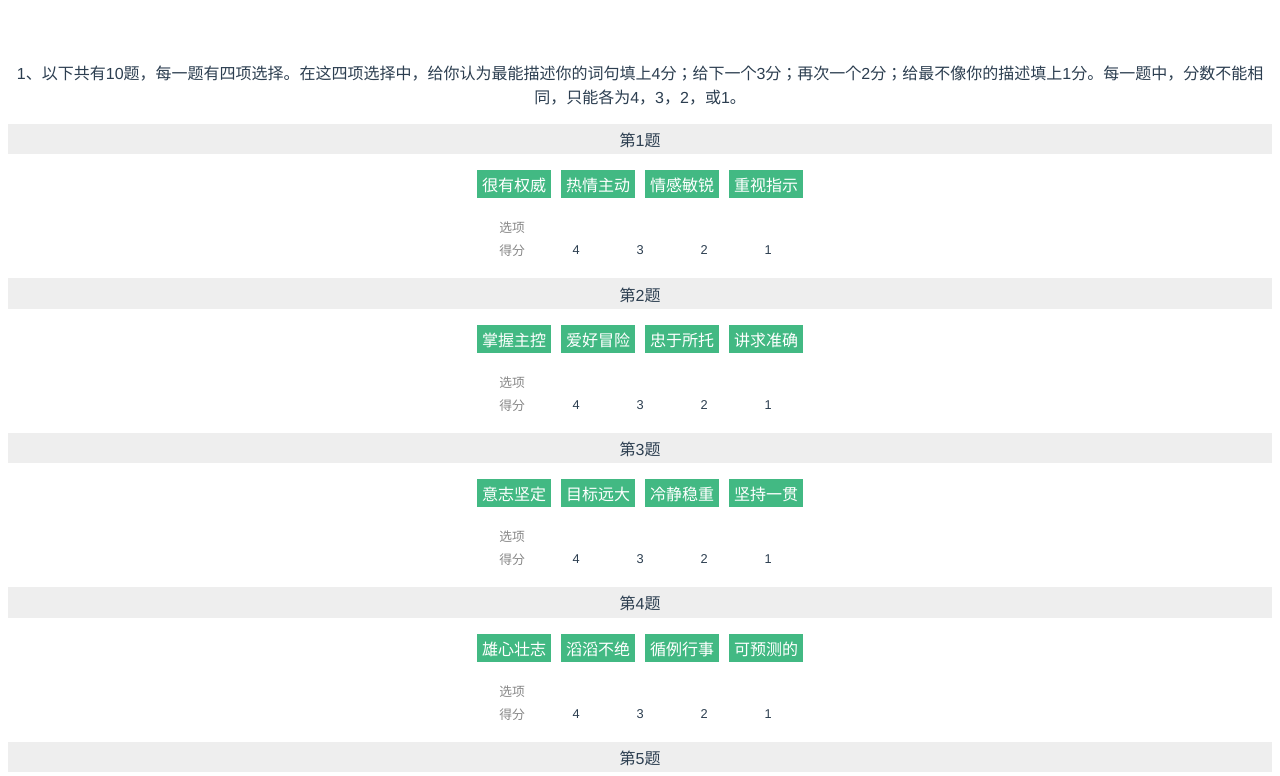
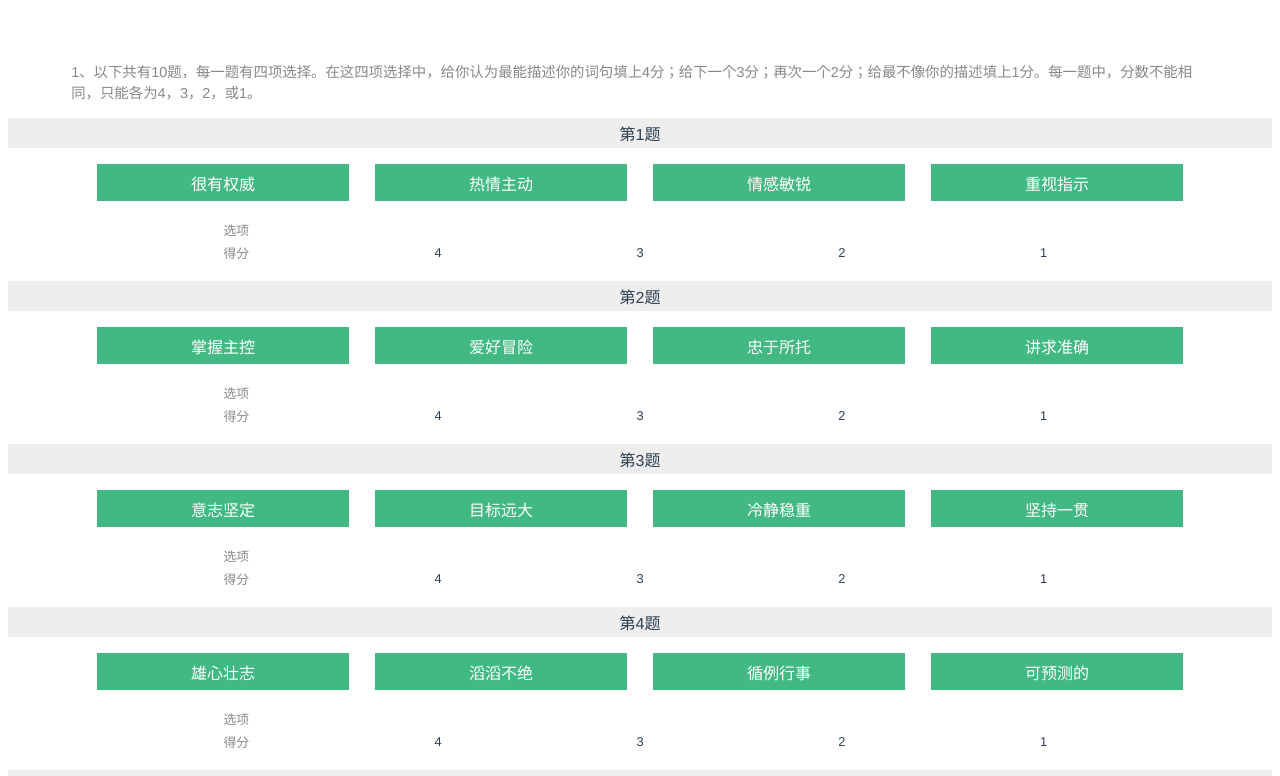
Before and after one commit to YosefYuan/disc, a Vue app: page /#/ in a window 1280 px wide. Shown: the top 776 px of the page. Built offline with nearby package versions, Linux system fonts and the light colour scheme.

Commit message:
0409 finished 03

```diff
--- a/src/App.vue
+++ b/src/App.vue
@@ -12,7 +12,7 @@ export default {
 
 <style>
 #app {
-  font-family: "微软雅黑","Avenir", Helvetica, Arial, sans-serif;
+  font-family: "microsoft YaHei","Avenir", Helvetica, Arial, sans-serif;
   -webkit-font-smoothing: antialiased;
   -moz-osx-font-smoothing: grayscale;
   text-align: center;
--- a/src/components/base/select.vue
+++ b/src/components/base/select.vue
@@ -45,7 +45,7 @@ export default {
         const scoreObj = this.getScore();
         // console.log(scoreObj);
         this.$emit("get-score", scoreObj);
-      }else{
+      } else {
         const scoreNullObj = {
           indexNum: this.item.indexNum,
           eachScore: null
@@ -82,12 +82,16 @@ ul {
 }
 li {
   display: inline-block;
-  margin: 0 5px;
+  margin: 0px 1%;
+  width: 20%;
 }
 .selection li {
-  background: #42b983;
-  padding: 2px 5px;
+  background: #42b982;
+  padding: 0.5% 1%;
   color: #fff;
+  -webkit-box-sizing: border-box;
+  box-sizing: border-box;
+  max-height: 50px;
 }
 li.added {
   background: #888;
@@ -97,6 +101,7 @@ p {
 }
 .result {
   margin: 0 auto;
+  width: 80%;
 }
 .result td {
   min-width: 60px;
@@ -114,7 +119,7 @@ p {
   background: #42b983;
   color: #fff;
   width: 30%;
-  max-width: 100px;
+  max-width: 200px;
   margin: 20px auto;
   padding: 3px;
   font-weight: bold;
--- a/src/components/index.vue
+++ b/src/components/index.vue
@@ -1,6 +1,6 @@
 <template>
   <div>
-    <p>{{ msg }}</p>
+    <p class="ques-title">{{ msg }}</p>
     <template v-for="(v, i) in selectionData">
       <div :key="i">
         <p :key="i" class="quesNum">第{{i + 1}}题</p>
@@ -10,9 +10,12 @@
       </div>
     </template>
     <a @click="submitFn" class="submitBtn">提交</a>
-    <ul id="conclusion-wrapper" v-for="(v2,i2) in maxConclusionData">
+    <div id="conclusion-wrapper" v-if="maxConclusionData.length">
+      <p>测试结果</p>
+      <ul :key="i2" v-for="(v2,i2) in maxConclusionData">
         <li>{{v2}}</li>
       </ul>
+    </div>
   </div>
 </template>
 
@@ -29,7 +32,7 @@ export default {
     return {
       msg: `1、以下共有10题，每一题有四项选择。在这四项选择中，给你认为最能描述你的词句填上4分；给下一个3分；再次一个2分；给最不像你的描述填上1分。每一题中，分数不能相同，只能各为4，3，2，或1。`,
       selectionData: [],
-      maxConclusionData:[],
+      maxConclusionData: [],
       scoreArr: [],
       completeSelectFlag: {
         "0": true,
@@ -75,14 +78,14 @@ export default {
       const ScoresArr = Object.values(this.fourItemScores);
       this.maxScore = Math.max.apply(null, ScoresArr);
       this.maxScoreArr = [];
-      for(var key in this.fourItemScores){
-        if(this.fourItemScores[key] === this.maxScore){
+      for (var key in this.fourItemScores) {
+        if (this.fourItemScores[key] === this.maxScore) {
           this.maxScoreArr.push(key);
         }
       }
       // console.log(this.maxScoreArr);
-      this.maxScoreArr.map((v,i) => {
-        this.maxConclusionData.splice(i,1,this.conclusionData[i].join('; '));
+      this.maxScoreArr.map((v, i) => {
+        this.maxConclusionData.splice(i, 1, this.conclusionData[i].join("; "));
       });
       // console.log(this.maxConclusionData);
     },
@@ -136,17 +139,24 @@ export default {
 
 <!-- Add "scoped" attribute to limit CSS to this component only -->
 <style scoped>
+.ques-title {
+  text-align: left;
+  font-size: 0.9em;
+  padding: 0 5%;
+  color: #888;
+}
 ul {
   list-style-type: none;
   padding: 0;
 }
 li {
   display: inline-block;
-  margin: 0 5px;
+  margin: 0 2.5%;
+  width: 15%;
 }
 .selection li {
   background: #42b983;
-  padding: 2px 5px;
+  padding: 1% 2.5%;
   color: #fff;
 }
 p {
@@ -156,7 +166,7 @@ p {
   margin: 0 auto;
 }
 .result td {
-  padding: 0 3px;
+  padding: 0 5%;
 }
 .score td,
 .title td {
@@ -171,7 +181,7 @@ p {
   background: #42b983;
   color: #fff;
   width: 30%;
-  max-width: 100px;
+  max-width: 200px;
   margin: 20px auto;
   padding: 3px;
   font-weight: bold;
@@ -187,12 +197,16 @@ p {
   color: #42b983;
 }
 
-#conclusion-wrapper{
+#conclusion-wrapper {
   width: 80%;
   margin: 0 auto;
   text-align: left;
-    background: #42B983;
-    color: #fff;
+  background: #eeeeee;
+  color: #42b983;
   padding: 3% 5%;
 }
+#conclusion-wrapper p {
+  font-weight: bold;
+  color: #000;
+}
 </style>
```
Lines whose indentation alone changed are shown as unchanged.
